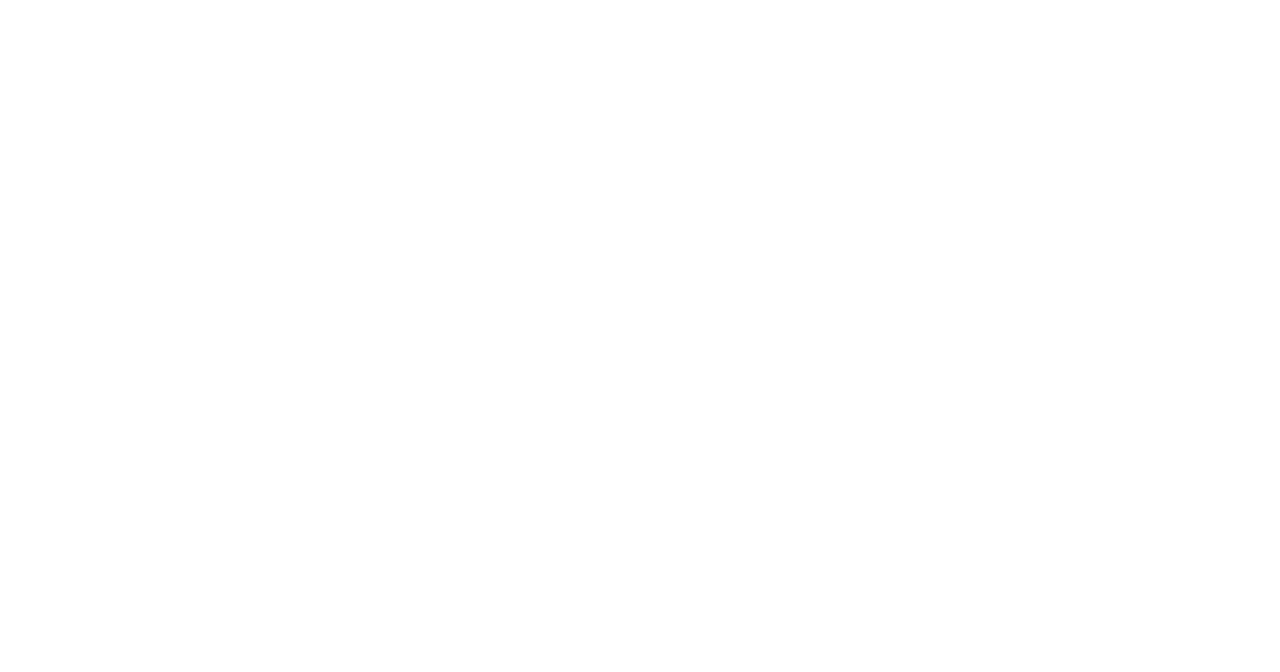
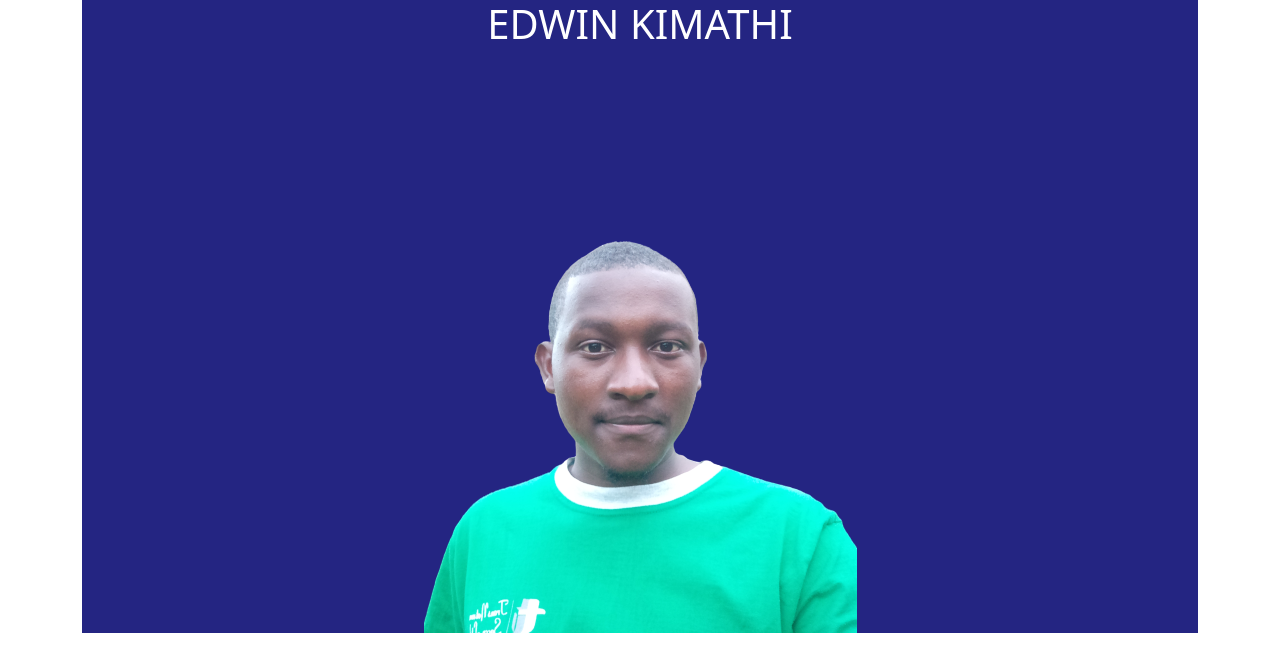
Before and after one commit to edwinkim16/portfolio-landing, a plain HTML site: page index.html in a window 1280 px wide. Drawn offline with Linux system fonts and the light colour scheme.

Commit message:
created section one which has image and name and stylling it

```diff
--- a/index.html
+++ b/index.html
@@ -5,11 +5,17 @@
     <meta http-equiv="X-UA-Compatible" content="IE=edge">
     <meta name="viewport" content="width=device-width, initial-scale=1.0">
     <link rel="stylesheet" href="bootstrap-css/bootstrap.css">
-    <link rel="stylesheet" href="style.css">
+    <link rel="stylesheet" href="style.css" type="text/css">
     <link rel="shortcut icon" href="./Assets/portfolio-web-page-881730.png" type="image/png">
     <title>Portfolio Landing Page</title>
 </head>
 <body>
+    <div class="container">
+        <div class="sect1">
+            <h1>EDWIN KIMATHI</h1>
+            <img src="./Assets/IMG_20210114_183859-removebg-preview.png" alt="EDWIN" id="img">
+        </div>
 
+    </div>
 </body>
 </html>
--- a/style.css
+++ b/style.css
@@ -0,0 +1,12 @@
+.sect1{
+    background-color: #242582;
+    color: white;
+   align-items: center;
+   font-weight: bold;
+   display:flex;
+   flex-direction: column;
+
+}
+#img{
+
+}
```
